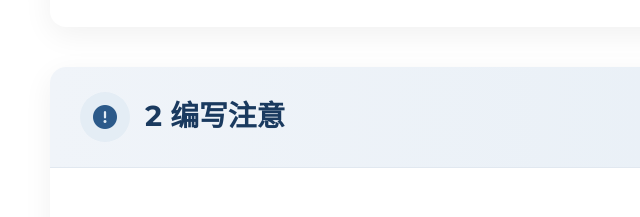
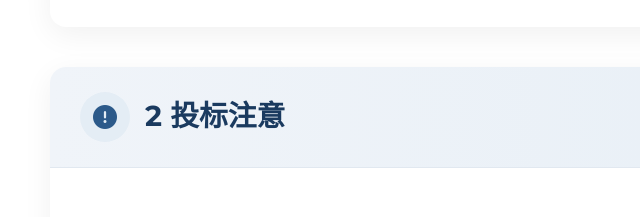
Before and after one commit to happiness-jerry/202507021428, a plain HTML site: page index.html in a window 1280 px wide. Shown: the part 2514-2731 px from the top of the page, 0-640 px from the left. Drawn offline with Linux system fonts and the light colour scheme.

Commit message:
投标注意

```diff
--- a/index.html
+++ b/index.html
@@ -656,7 +656,7 @@
             <!-- 编写注意部分 -->
             <div class="section">
                 <div class="section-header">
-                    <h2><i class="fas fa-exclamation-circle"></i> 2 编写注意</h2>
+                    <h2><i class="fas fa-exclamation-circle"></i> 2 投标注意</h2>
                 </div>
                 <div class="section-body">
                     <div class="requirements-grid">
```
